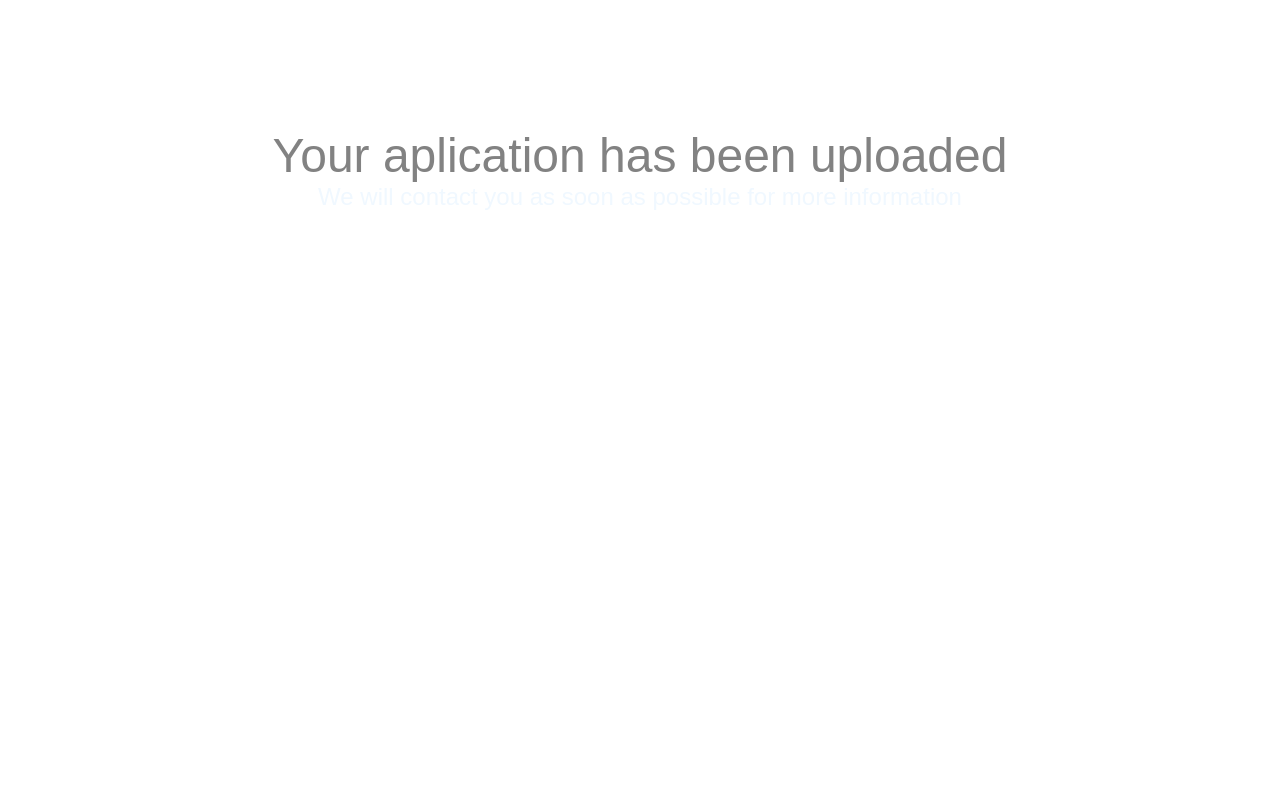
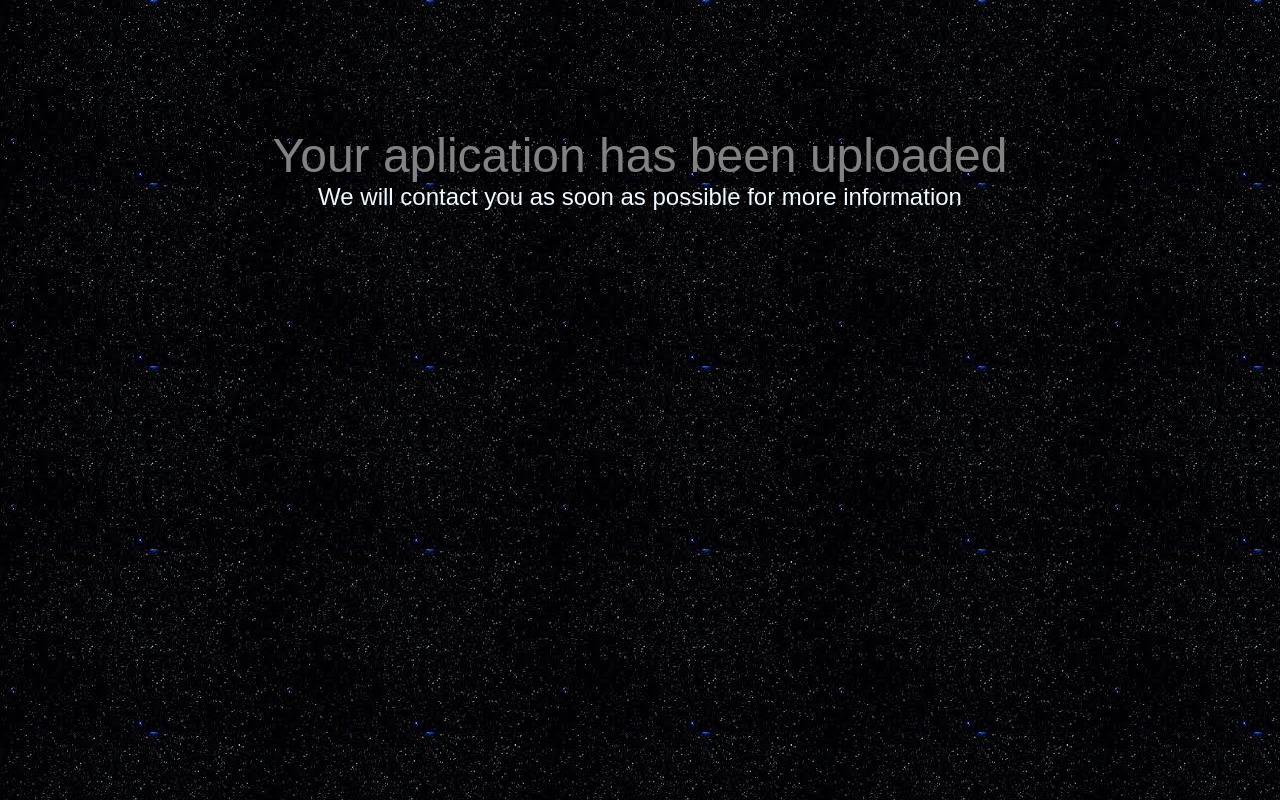
Before and after one commit to AbdullahiIbra/Web_assignament2, a plain HTML site: page pages/done.html in a window 1280 px wide. Drawn offline with Linux system fonts and the light colour scheme; files that its build step writes are made by us from their sources.

Commit message:
new oath

```diff
--- a/styles/Style.css
+++ b/styles/Style.css
@@ -7,7 +7,7 @@
 
 body {
     display: grid;
-    background-image: url('galaxy.png');
+    background-image: url('/images/galaxy.png');
 }
 
 form {
```
